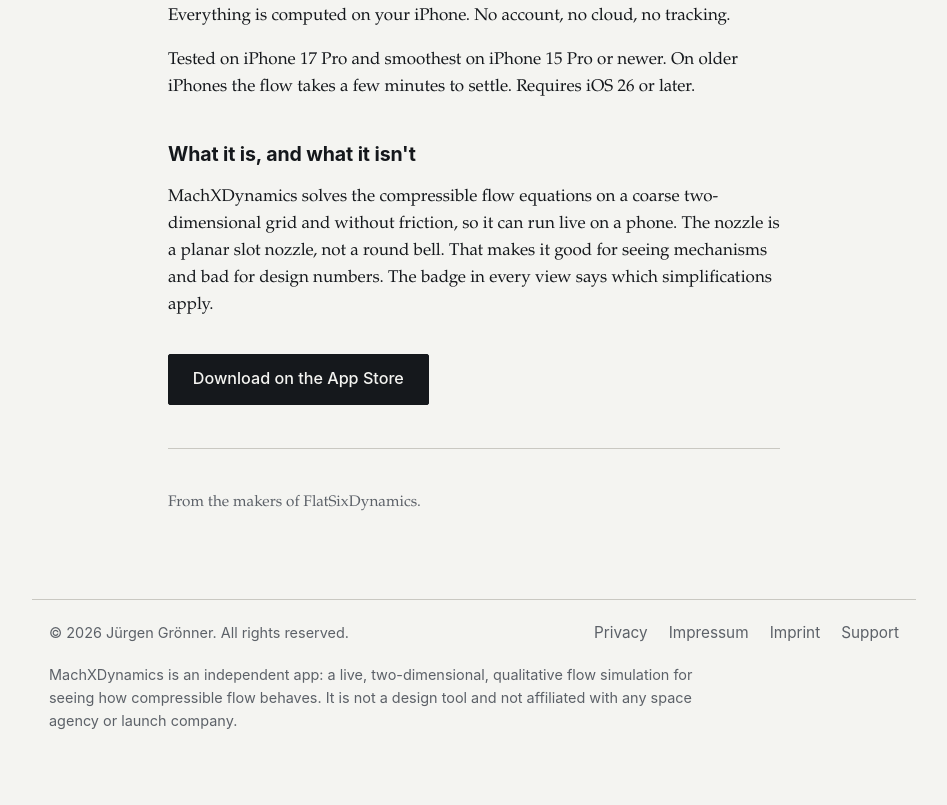
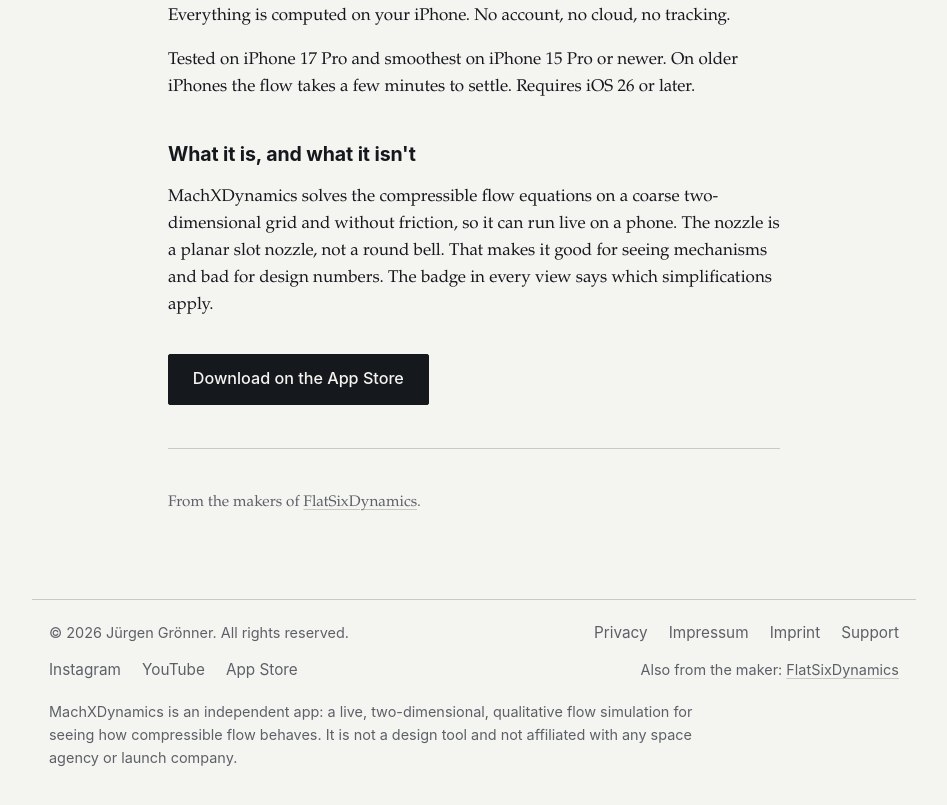
Before and after one commit to cndjc8b88t-debug/MachXDynamics, an Eleventy site: page src/index.njk in a window 1280 px wide. Shown: the part 1345-2150 px from the top of the page, without its empty margins (166-1113 px from the left). Before the commit the page ends 2113 px from the top, so only its background shows below. Built offline with nearby package versions, Linux system fonts and the light colour scheme; Eleventy itself is replaced by a stand-in of ours; files that its build step writes are made by us from their sources.

Commit message:
Website: Footer mit Instagram, YouTube, FlatSixDynamics; Kampagnen-Token
Footer: Profil-Links (Instagram, YouTube, App Store) und "Also from the maker: FlatSixDynamics".
Sichtbare App-Store-Links mit ?pt=72718800&ct=MXD-web&mt=8 (site.appStoreWebUrl).
JSON-LD behaelt die URL ohne Token. Instagram-Handle noch zu bestaetigen.

Co-Authored-By: Claude Opus 5.5 <noreply@anthropic.com>

```diff
--- a/src/_includes/footer.njk
+++ b/src/_includes/footer.njk
@@ -8,5 +8,14 @@
             <a href="/support/">Support</a>
         </nav>
     </div>
+    {# Instagram handle "machxdynamics" is not yet confirmed. Check site.json instagramUrl before merging. #}
+    <div class="footer-row footer-links">
+        <nav class="footer-nav" aria-label="Profiles">
+            <a href="{{ site.instagramUrl }}">Instagram</a>
+            <a href="{{ site.youtubeUrl }}">YouTube</a>
+            <a href="{{ site.appStoreWebUrl }}">App Store</a>
+        </nav>
+        <span class="footer-maker">Also from the maker: <a href="{{ site.flatsixUrl }}">FlatSixDynamics</a></span>
+    </div>
     <p class="footer-note">MachXDynamics is an independent app: a live, two-dimensional, qualitative flow simulation for seeing how compressible flow behaves. It is not a design tool and not affiliated with any space agency or launch company.</p>
 </footer>
--- a/src/_includes/header.njk
+++ b/src/_includes/header.njk
@@ -3,6 +3,6 @@
     <nav class="site-nav" aria-label="Primary">
         <a href="/">Home</a>
         <a href="/support/">Support</a>
-        <a href="{{ site.appStoreUrl }}">App Store</a>
+        <a href="{{ site.appStoreWebUrl }}">App Store</a>
     </nav>
 </header>
--- a/src/assets/css/site.css
+++ b/src/assets/css/site.css
@@ -170,6 +170,9 @@ hr { border: 0; border-top: 1px solid var(--rule); margin: 2.5rem 0; }
 }
 .footer-nav a:first-child { margin-left: 0; }
 .footer-note { max-width: var(--measure); margin-top: 1rem; }
+.footer-links { margin-top: 0.75rem; }
+.footer-maker a { color: var(--muted); }
+.footer-maker a:hover { color: var(--ink); }
 
 @media (max-width: 480px) {
     .site-nav a, .footer-nav a { margin-left: 0.7rem; }
--- a/src/index.njk
+++ b/src/index.njk
@@ -8,7 +8,7 @@ description: "See shock waves form in a rocket nozzle, computed live on your iPh
 <p class="lead">MachXDynamics lets you see shock waves form in a rocket nozzle, computed live on your iPhone. Drag the pressure ratio and watch the flow respond: the throat chokes, a shock forms inside the bell, the flow overexpands, matches, and finally leaves the exit underexpanded with shock cells in the jet.</p>
 
 <div class="cta-row">
-    <a class="cta cta-primary" href="{{ site.appStoreUrl }}" aria-label="Download {{ site.appName }} on the App Store">Download on the App Store</a>
+    <a class="cta cta-primary" href="{{ site.appStoreWebUrl }}" aria-label="Download {{ site.appName }} on the App Store">Download on the App Store</a>
 </div>
 <p class="store-note">{{ site.appName }} · Free · iPhone, iOS 26 or later</p>
 
@@ -43,9 +43,9 @@ description: "See shock waves form in a rocket nozzle, computed live on your iPh
 <p>MachXDynamics solves the compressible flow equations on a coarse two-dimensional grid and without friction, so it can run live on a phone. The nozzle is a planar slot nozzle, not a round bell. That makes it good for seeing mechanisms and bad for design numbers. The badge in every view says which simplifications apply.</p>
 
 <div class="cta-row">
-    <a class="cta cta-primary" href="{{ site.appStoreUrl }}" aria-label="Download {{ site.appName }} on the App Store">Download on the App Store</a>
+    <a class="cta cta-primary" href="{{ site.appStoreWebUrl }}" aria-label="Download {{ site.appName }} on the App Store">Download on the App Store</a>
 </div>
 
 <hr>
 
-<p class="muted">From the makers of FlatSixDynamics.</p>
+<p class="muted">From the makers of <a href="{{ site.flatsixUrl }}">FlatSixDynamics</a>.</p>
```
Also changed, not shown: src/support.md (+1 -1 lines).
